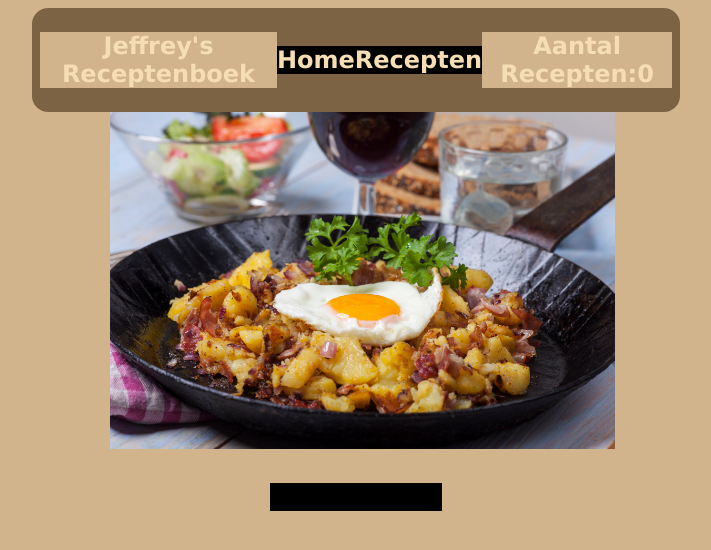
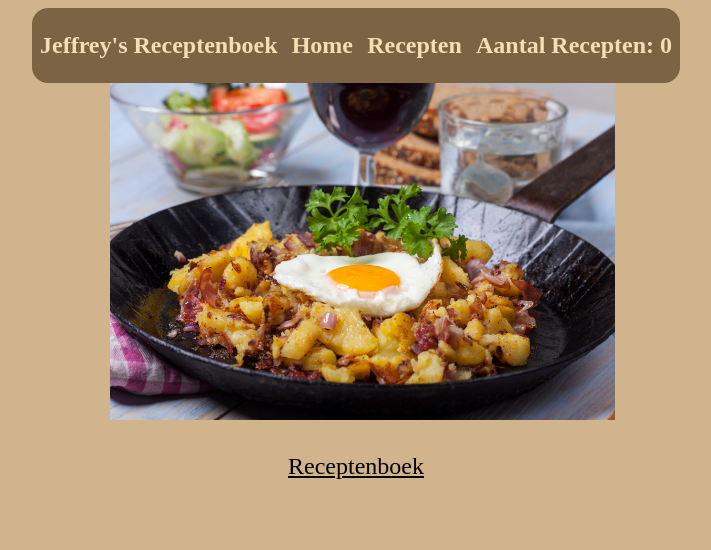
Before and after one commit to jeffreyhtml/receptenboekvII, a PHP site: page / in a window 1280 px wide. Shown: the top 550 px of the page, without its empty margins (284-995 px from the left). Run offline with PHP 8.4, Linux system fonts and the light colour scheme; data that the repository does not hold is empty.

Commit message:
Navbar styling problemen opgelost

```diff
--- a/receptenboek/www/css/style.css
+++ b/receptenboek/www/css/style.css
@@ -14,20 +14,10 @@ tr:nth-child(even) {
     background-color: #f2f2f2;
 }
 
-* {
-    background-color: tan;
-    font-family: Verdana, Geneva, Tahoma, sans-serif;
-}
-
 h1 {
     background-color: black;
     color: aliceblue;
     text-align: center;
-}
-
-a {
-    background-color: black;
-    color: white;
 }
 
 h2 {
@@ -36,11 +26,6 @@ h2 {
     text-align: center;
 }
 
-h4 {
-    background-color: black;
-    color: white;
-    text-align: center;
-}
 
 center {
     background-color: tan;
--- a/receptenboek/www/header.php
+++ b/receptenboek/www/header.php
@@ -24,7 +24,7 @@ $recepten_aantal = $row['count'];
       <p class="navbar_title">Jeffrey's Receptenboek</p>
       <a href="index.php">Home</a>
       <a href="recepten.php">Recepten</a>
-      <p>Aantal Recepten:<?php echo $recepten_aantal ?></p>
+      <p>Aantal Recepten: <?php echo $recepten_aantal ?></p>
     </div>
   </nav>
 </body>
```
